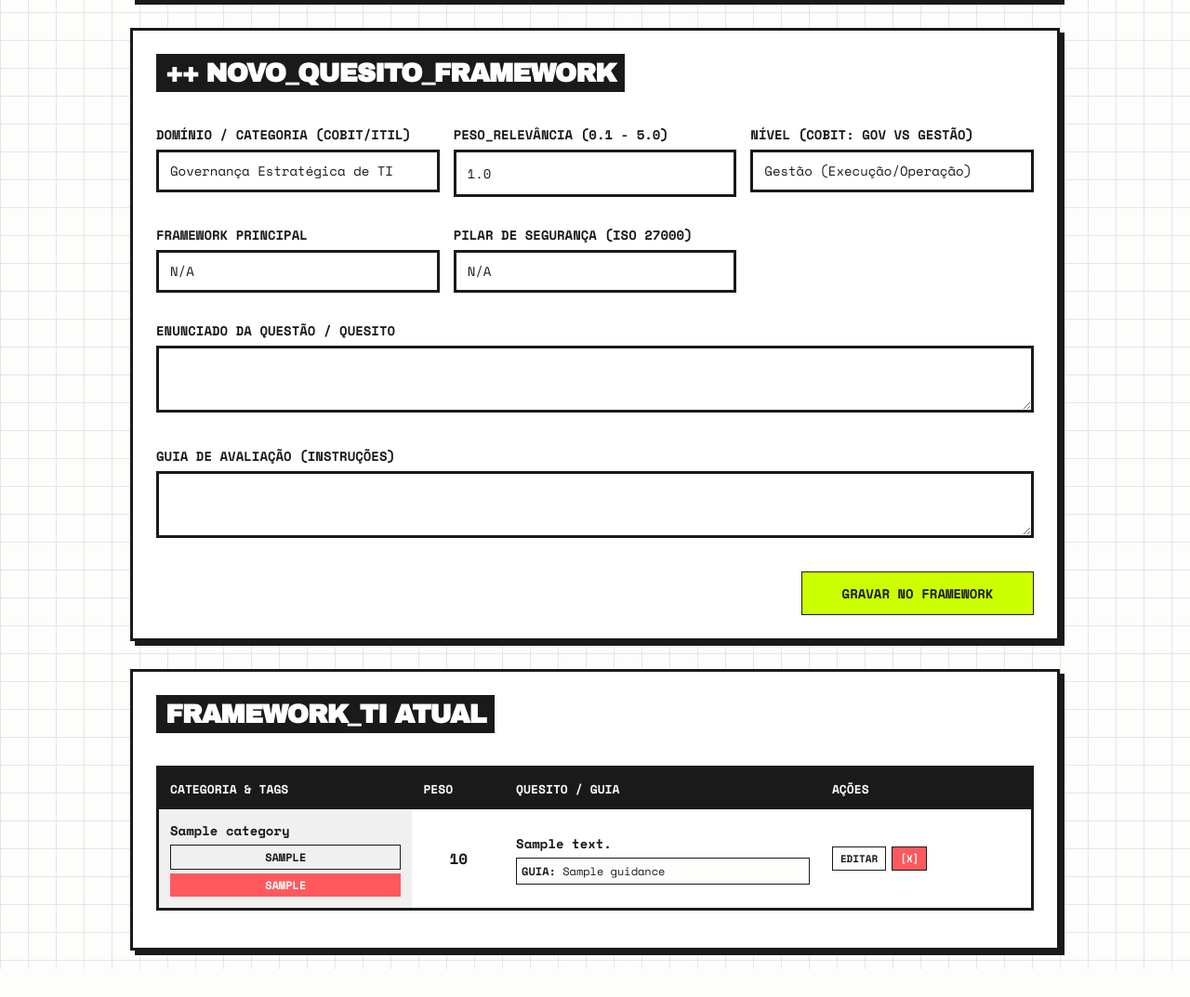
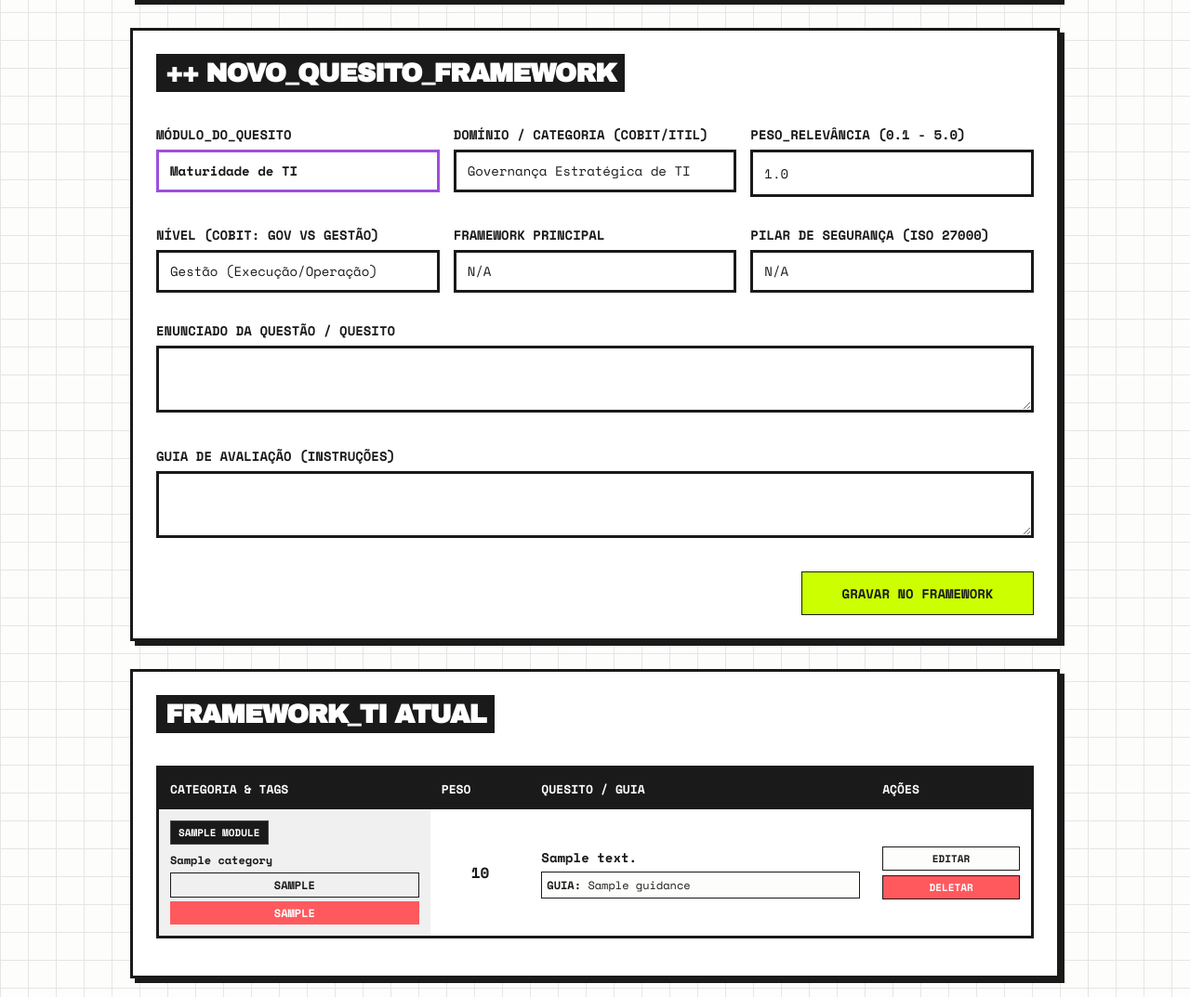
Before and after one commit to Agab01/radar-maturidade-ti, a Flask app: page /questions in a window 1280 px wide. Shown: the part 227-1300 px from the top of the page at 93% size. Before the commit the page ends 1270 px from the top, so only its background shows below. Run offline with Flask 3, Linux system fonts and the light colour scheme; the visitor is signed in with stand-in values (Sample User, id 1); a database or web service that is not in the repository returns one stand-in record (values such as "Sample title"); some libraries are stand-ins or nearby versions.

Commit message:
feat: adicionar suporte multi-modulo (Maturidade vs LGPD)
- Criada coluna 'module' nas tabelas questions e assessments
- Populado banco com 15 questoes de auditoria LGPD (Data Mapping, Direitos, etc)
- Atualizada tela de Nova Avaliacao para permitir escolha do questionario
- Adaptado o painel de Gestao de Questoes para exibir e editar modulos

```diff
--- a/app.py
+++ b/app.py
@@ -513,11 +513,11 @@ def questions():
             flash("Permissão Negada.")
             return redirect(url_for("questions"))
 
-        # Inserindo os novos campos no SQL
         execute_db("""
-            INSERT INTO questions (category, text, weight, guidance, created_at, cid_pillar, gov_or_mgt, framework_ref)
-            VALUES (%s, %s, %s, %s, %s, %s, %s, %s)
+            INSERT INTO questions (module, category, text, weight, guidance, created_at, cid_pillar, gov_or_mgt, framework_ref)
+            VALUES (%s, %s, %s, %s, %s, %s, %s, %s, %s)
         """, (
+            request.form.get("module", "Maturidade"),
             request.form["category"],
             request.form["text"],
             float(request.form.get("weight", 1) or 1),
@@ -531,9 +531,8 @@ def questions():
         flash("Quesito Adicionado com as Novas Dimensões.")
         return redirect(url_for("questions"))
 
-    rows = query_db("SELECT * FROM questions ORDER BY category, id")
+    rows = query_db("SELECT * FROM questions ORDER BY module DESC, category, id")
 
-    # Enviando as novas listas para o HTML
     return render_template(
         "questions.html",
         rows=rows,
@@ -556,10 +555,11 @@ def edit_question(question_id):
     if request.method == "POST":
         execute_db("""
             UPDATE questions
-            SET category=%s, text=%s, weight=%s, guidance=%s,
+            SET module=%s, category=%s, text=%s, weight=%s, guidance=%s,
                 cid_pillar=%s, gov_or_mgt=%s, framework_ref=%s
             WHERE id=%s
         """, (
+            request.form.get("module", "Maturidade"),
             request.form["category"],
             request.form["text"],
             float(request.form.get("weight", 1) or 1),
@@ -626,19 +626,20 @@ def new_assessment():
     if request.method == "POST":
         company_id = request.form.get("company_id")
         title = request.form.get("title")
+        module_type = request.form.get("module", "Maturidade")
 
         if not company_id:
             flash("Selecione uma empresa válida.")
             return redirect(url_for("new_assessment"))
+
         assessment_id = execute_db("""
-            INSERT INTO assessments (company_id, title, evaluator_id, started_at)
-            VALUES (%s, %s, %s, %s) RETURNING id
-        """, (company_id, title, session["user_id"], datetime.now().isoformat(timespec="seconds")))
+            INSERT INTO assessments (company_id, title, evaluator_id, started_at, module)
+            VALUES (%s, %s, %s, %s, %s) RETURNING id
+        """, (company_id, title, session["user_id"], datetime.now().isoformat(timespec="seconds"), module_type))
 
         return redirect(url_for("answer_assessment", assessment_id=assessment_id))
 
     pre_company = request.args.get("company_id", 0)
-
     return render_template("new_assessment.html", companies=companies_list, title="Iniciar_Avaliação", pre_company=pre_company)
 
 @app.route("/assessments/<int:assessment_id>/answer", methods=["GET", "POST"])
@@ -650,17 +651,18 @@ def answer_assessment(assessment_id: int):
         flash("Avaliação não localizada.")
         return redirect(url_for("assessments"))
 
-    questions_rows = query_db("SELECT * FROM questions ORDER BY category, id")
+    questions_rows = query_db(
+        "SELECT * FROM questions WHERE module = %s ORDER BY category, id",
+        (assessment.get('module', 'Maturidade'),)
+    )
 
     if request.method == "POST":
         for q in questions_rows:
             qid = q['id']
-
             score = int(request.form.get(f"score_{qid}", 0))
             evidence = request.form.get(f"evidence_{qid}", "").strip()
             action_plan = request.form.get(f"action_{qid}", "").strip()
             note = request.form.get(f"note_{qid}", "").strip()
-
             risk_prob = int(request.form.get(f"risk_prob_{qid}", 0))
             risk_impact = int(request.form.get(f"risk_impact_{qid}", 0))
             action_resp = request.form.get(f"action_resp_{qid}", "").strip()
@@ -674,16 +676,9 @@ def answer_assessment(assessment_id: int):
                     risk_probability, risk_impact, action_responsible, action_deadline, action_priority, action_status
                 ) VALUES (%s, %s, %s, %s, %s, %s, %s, %s, %s, %s, %s, %s, %s)
                 ON CONFLICT(assessment_id, question_id) DO UPDATE SET
-                    score=EXCLUDED.score,
-                    evidence=EXCLUDED.evidence,
-                    action_plan=EXCLUDED.action_plan,
-                    note=EXCLUDED.note,
-                    risk_probability=EXCLUDED.risk_probability,
-                    risk_impact=EXCLUDED.risk_impact,
-                    action_responsible=EXCLUDED.action_responsible,
-                    action_deadline=EXCLUDED.action_deadline,
-                    action_priority=EXCLUDED.action_priority,
-                    action_status=EXCLUDED.action_status
+                    score=EXCLUDED.score, evidence=EXCLUDED.evidence, action_plan=EXCLUDED.action_plan, note=EXCLUDED.note,
+                    risk_probability=EXCLUDED.risk_probability, risk_impact=EXCLUDED.risk_impact, action_responsible=EXCLUDED.action_responsible,
+                    action_deadline=EXCLUDED.action_deadline, action_priority=EXCLUDED.action_priority, action_status=EXCLUDED.action_status
                 """,
                 (assessment_id, qid, score, evidence, action_plan, note, datetime.now().isoformat(timespec="seconds"),
                  risk_prob, risk_impact, action_resp, action_deadline, action_priority, action_status)
@@ -691,9 +686,7 @@ def answer_assessment(assessment_id: int):
 
         result = compute_assessment(assessment_id)
         execute_db("""
-            UPDATE assessments
-            SET completed_at = %s, overall_score = %s, maturity_level = %s
-            WHERE id = %s
+            UPDATE assessments SET completed_at = %s, overall_score = %s, maturity_level = %s WHERE id = %s
         """, (datetime.now().isoformat(timespec="seconds"), result["overall"], result["level"][0], assessment_id))
 
         flash("Respostas Gravadas. Relatório Consolidado.")
--- a/templates/questions.html
+++ b/templates/questions.html
@@ -5,6 +5,14 @@
 <div class="card">
   <h2>++ Novo_Quesito_Framework</h2>
   <form method="post" class="grid-form" style="margin-top:20px;">
+
+    <div class="form-group">
+      <label>Módulo_do_Quesito</label>
+      <select name="module" required style="border-color: var(--p-primary); font-weight: bold;">
+        <option value="Maturidade" selected>Maturidade de TI</option>
+        <option value="LGPD">Auditoria LGPD</option>
+      </select>
+    </div>
 
     <div class="form-group">
       <label>Domínio / Categoria (COBIT/ITIL)</label>
@@ -46,6 +54,7 @@
         {% endfor %}
       </select>
     </div>
+
     <div class="form-group" style="grid-column: 1 / -1;">
       <label>Enunciado da Questão / Quesito</label>
       <textarea name="text" style="min-height: 70px;" required></textarea>
@@ -75,8 +84,16 @@
       </tr>
       {% for q in rows %}
       <tr>
-        <td style="background:#f0f0f0; white-space:nowrap;">
-          <div style="font-weight: 700; margin-bottom: 5px;">{{ q.category }}</div>
+        <td style="background:#f0f0f0; white-space:nowrap; vertical-align: top;">
+
+          <div style="margin-bottom: 8px;">
+            <span class="pill" style="background: var(--fg); color: white; border: 1px solid #444; font-size: 11px;">
+              {{ q.module|default('Maturidade', true) }}
+            </span>
+          </div>
+
+          <div style="font-weight: 700; margin-bottom: 5px; font-size: 12px; white-space: normal;">{{ q.category }}</div>
+
           <div style="display:flex; flex-direction:column; gap:4px; font-size:10px;">
             {% if q.gov_or_mgt and 'Governança' in q.gov_or_mgt %}
             <span class="pill" style="background:#1a1a1a; color:#ccff00; border:none;">GOV</span>
@@ -89,7 +106,9 @@
             {% endif %}
           </div>
         </td>
+
         <td style="text-align:center; font-weight:700; font-size:16px;">{{ q.weight }}</td>
+
         <td>
           <div style="font-weight:700;">{{ q.text }}</div>
           {% if q.guidance %}
@@ -98,15 +117,16 @@
           </div>
           {% endif %}
         </td>
+
         <td>
           {% if has_perm('manage_questions') %}
-          <div class="actions-flex">
+          <div class="actions-flex" style="flex-direction: column; gap: 5px;">
             <a href="{{ url_for('edit_question', question_id=q.id) }}" class="btn secondary"
-              style="padding: 4px 8px; font-size:11px;">Editar</a>
+              style="padding: 4px 8px; font-size:11px; text-align: center;">Editar</a>
             <form action="{{ url_for('delete_question', question_id=q.id) }}" method="POST" style="margin:0;"
               onsubmit="return confirm('Deletar este quesito?');">
               <button type="submit" class="btn"
-                style="padding: 4px 8px; font-size:11px; background:var(--p-danger); color:white;">[X]</button>
+                style="padding: 4px 8px; font-size:11px; background:var(--p-danger); color:white; width: 100%;">Deletar</button>
             </form>
           </div>
           {% endif %}
```
Also changed, not shown: templates/new_assessment.html (+9 -1 lines).
